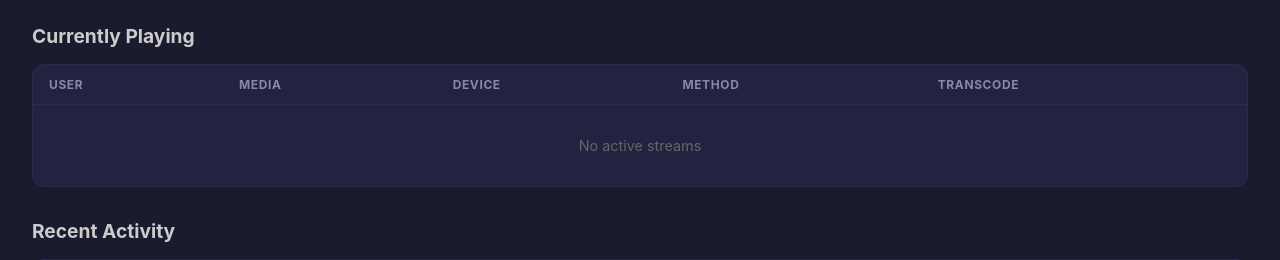
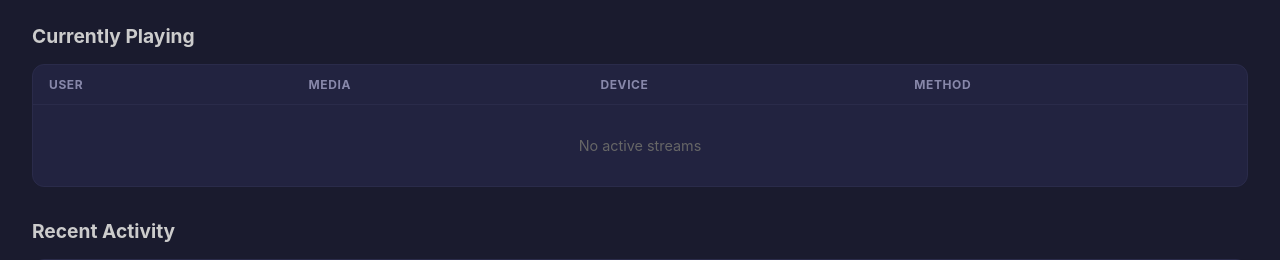
Before and after one commit to davtheconquerer/finsight, a FastAPI app: page / in a window 1280 px wide. Shown: the part 512-772 px from the top of the page. Run offline with FastAPI, Linux system fonts and the light colour scheme; data that the repository does not hold is empty; parts of the project's set-up code (start-up, migrations or seed data) failed here and were passed over.

Commit message:
Removed redundant transcode column in Currently Playing table

```diff
--- a/backend/app/static/js/dashboard.js
+++ b/backend/app/static/js/dashboard.js
@@ -15,7 +15,7 @@ function renderActiveSessions(sessions) {
     const tbody = document.getElementById('active-sessions-body');
     if (!tbody) return;
     if (!sessions || sessions.length === 0) {
-        tbody.innerHTML = '<tr><td colspan="5" style="text-align:center;color:#666;padding:2rem;">No active streams</td></tr>';
+        tbody.innerHTML = '<tr><td colspan="4" style="text-align:center;color:#666;padding:2rem;">No active streams</td></tr>';
         return;
     }
     tbody.innerHTML = sessions.map(s => `
@@ -24,7 +24,6 @@ function renderActiveSessions(sessions) {
             <td><a href="/media/${s.id}" class="nav-link" style="display:inline;padding:0">${escapeHtml(s.media)}</a></td>
             <td>${escapeHtml(s.device || '\u2014')}</td>
             <td><span class="badge ${s.play_method === 'Transcode' ? 'badge-transcode' : s.play_method ? 'badge-direct' : 'badge-unknown'}">${escapeHtml(s.play_method || '\u2014')}</span></td>
-            <td>${s.is_transcoding ? `<span class="badge badge-transcode" title="${escapeHtml(s.transcode_reason || '')}">Transcoding</span>` : '\u2014'}</td>
         </tr>
     `).join('');
 }
--- a/backend/app/templates/dashboard.html
+++ b/backend/app/templates/dashboard.html
@@ -40,11 +40,10 @@
                     <th>Media</th>
                     <th>Device</th>
                     <th>Method</th>
-                    <th>Transcode</th>
                 </tr>
             </thead>
             <tbody id="active-sessions-body">
-                <tr><td colspan="5" style="text-align:center;color:#666;padding:2rem;">Loading...</td></tr>
+                <tr><td colspan="4" style="text-align:center;color:#666;padding:2rem;">Loading...</td></tr>
             </tbody>
         </table>
     </div>
```
